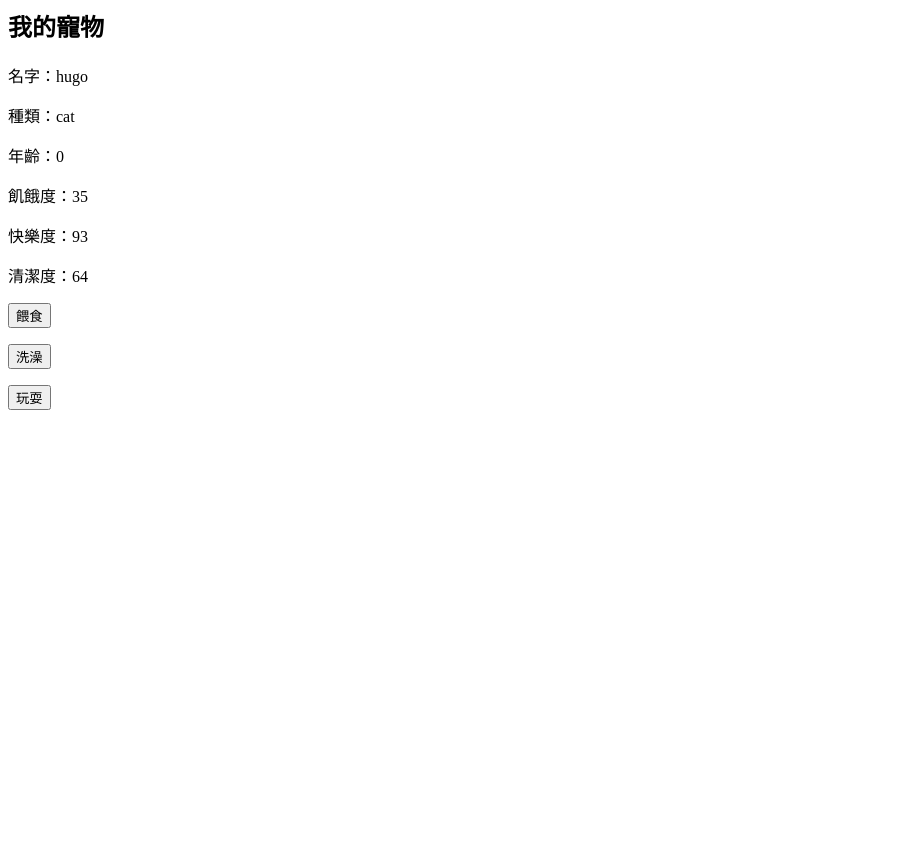
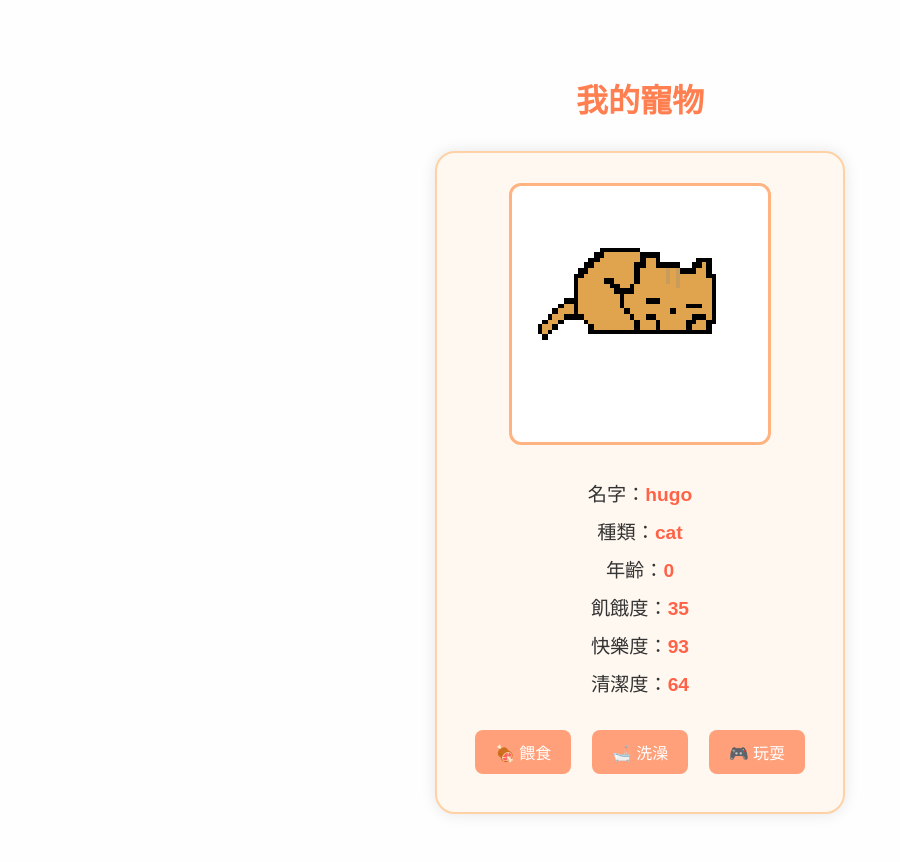
Before and after one commit to Cookieorange735/Web_finalProject, a Django app: page /pet/ in a window 1280 px wide. Shown: the whole page, without its empty margins (0-900 px from the left). Before the commit the page ends 410 px from the top, so only its background shows below. Run offline with Django 5.2, Linux system fonts and the light colour scheme; a user stored in the database is signed in; data comes from the database, SQL or seed files in the repository; both versions use the stored data as it was after the commit.

Commit message:
Add files via upload

```diff
--- a/mypet_project/pets/models.py
+++ b/mypet_project/pets/models.py
@@ -1,7 +1,6 @@
 from django.db import models
 from django.contrib.auth.models import User
 from django.utils import timezone
-import math
 
 class Pet(models.Model):
     owner = models.OneToOneField(User, on_delete=models.CASCADE)
@@ -13,30 +12,18 @@ class Pet(models.Model):
     cleanliness = models.IntegerField(default=50)  # 0 = 髒, 100 = 乾淨
     created_at = models.DateTimeField(auto_now_add=True)
     last_interaction = models.DateTimeField(auto_now=True)
+    last_updated = models.DateTimeField(default=timezone.now)  # <-- 新增欄位
 
     def __str__(self):
         return f"{self.name} ({self.owner.username})"
 
-    def get_time_passed_minutes(self):
+    def update_status(self):
         now = timezone.now()
-        delta = now - self.last_interaction
-        return int(delta.total_seconds() // 60)
-
-    def update_status(self):
-        """根據時間差，更新飢餓、快樂、清潔值"""
-        minutes = self.get_time_passed_minutes()
-        if minutes <= 0:
-            return  # 沒過時間就不更新
-
-        # 每分鐘變動的數值（你可以自訂調整速度）
-        hunger_increase = minutes * 1
-        happiness_decrease = minutes * 0.5
-        cleanliness_decrease = minutes * 0.3
-
-        # 新值的計算
-        self.hunger = min(self.hunger + hunger_increase, 100)
-        self.happiness = max(self.happiness - math.ceil(happiness_decrease), 0)
-        self.cleanliness = max(self.cleanliness - math.ceil(cleanliness_decrease), 0)
-
-        self.last_interaction = timezone.now()
-        self.save()
+        elapsed = (now - self.last_updated).total_seconds() / 60  # 分鐘
+        if elapsed >= 1:
+            decay = int(elapsed)
+            self.hunger = max(0, self.hunger - decay)
+            self.happiness = max(0, self.happiness - decay)
+            self.cleanliness = max(0, self.cleanliness - decay)
+            self.last_updated = now
+            self.save()
--- a/mypet_project/pets/templates/pets/view_pet.html
+++ b/mypet_project/pets/templates/pets/view_pet.html
@@ -1,24 +1,186 @@
+{% load static %}
+<!DOCTYPE html>
+<html>
+<head>
+    <title>我的寵物</title>
+    <style>
+        body {
+            font-family: "Microsoft JhengHei", sans-serif;
+            background-color: #fefefe;
+            color: #333;
+            text-align: center;
+            padding: 40px 20px;
+        }
+
+        h2 {
+            color: #ff7f50;
+            font-size: 2em;
+            margin-bottom: 30px;
+        }
+
+        #pet-container {
+            display: inline-block;
+            background-color: #fff8f0;
+            padding: 30px;
+            border: 2px solid #ffd1a4;
+            border-radius: 20px;
+            box-shadow: 0 0 15px rgba(0,0,0,0.1);
+        }
+
+        #pet-image {
+            width: 256px;
+            height: auto;
+            image-rendering: pixelated;
+            margin-bottom: 20px;
+            border-radius: 12px;
+            border: 3px solid #ffb380;
+            background-color: #fff;
+        }
+
+        .stat {
+            font-size: 1.2em;
+            margin: 10px 0;
+        }
+
+        .stat span {
+            font-weight: bold;
+            color: #ff6347;
+        }
+
+        .button-container {
+            margin-top: 25px;
+        }
+
+        button {
+            background-color: #ffa07a;
+            color: white;
+            border: none;
+            padding: 10px 20px;
+            font-size: 1em;
+            border-radius: 8px;
+            margin: 8px;
+            cursor: pointer;
+            transition: background-color 0.3s;
+        }
+
+        button:hover {
+            background-color: #ff7f50;
+        }
+
+        a {
+            color: #ff6347;
+            text-decoration: none;
+            font-weight: bold;
+        }
+
+        a:hover {
+            text-decoration: underline;
+        }
+    </style>
+</head>
+<body>
     <h2>我的寵物</h2>
+
     {% if pet %}
-    <p>名字：{{ pet.name }}</p>
-    <p>種類：{{ pet.species }}</p>
-    <p>年齡：{{ pet.age }}</p>
-    <p>飢餓度：{{ pet.hunger }}</p>
-    <p>快樂度：{{ pet.happiness }}</p>
-    <p>清潔度：{{ pet.cleanliness }}</p>
+    <div id="pet-container">
+        <img id="pet-image" src="{% static 'img/cat_Walking.gif' %}" alt="pet" />
 
-    <form method="post" action="{% url 'feed_pet' %}">
+        <p class="stat">名字：<span>{{ pet.name }}</span></p>
+        <p class="stat">種類：<span>{{ pet.species }}</span></p>
+        <p class="stat">年齡：<span>{{ pet.age }}</span></p>
+        <p class="stat">飢餓度：<span id="hunger">{{ pet.hunger }}</span></p>
+        <p class="stat">快樂度：<span id="happiness">{{ pet.happiness }}</span></p>
+        <p class="stat">清潔度：<span id="cleanliness">{{ pet.cleanliness }}</span></p>
+
+        <div class="button-container">
+            <form id="feed-form" method="post" action="{% url 'feed_pet' %}" style="display:inline;">
                 {% csrf_token %}
-        <button type="submit">餵食</button>
+                <button type="submit">🍖 餵食</button>
             </form>
-    <form method="post" action="{% url 'clean_pet' %}">
+            <form id="clean-form" method="post" action="{% url 'clean_pet' %}" style="display:inline;">
                 {% csrf_token %}
-        <button type="submit">洗澡</button>
+                <button type="submit">🛁 洗澡</button>
             </form>
-    <form method="post" action="{% url 'play_with_pet' %}">
+            <form id="play-form" method="post" action="{% url 'play_with_pet' %}" style="display:inline;">
                 {% csrf_token %}
-        <button type="submit">玩耍</button>
+                <button type="submit">🎮 玩耍</button>
             </form>
+        </div>
+    </div>
     {% else %}
         <p>你還沒有寵物，<a href="{% url 'adopt_pet' %}">現在領養</a>！</p>
     {% endif %}
+</body>
+
+<script>
+// === 原有 JS 動畫與 AJAX 保留不變 ===
+
+const petImage = document.getElementById("pet-image");
+
+const idleAnimations = ["cat_Walking.gif", "cat_sit.gif", "Cat_Sleep.gif"];
+const actionAnimations = {
+    feed: "cat_Eating.gif",
+    clean: "cat_Washing.gif",
+    play: "cat_box_v2.gif"
+};
+
+let idleInterval = null;
+let isInAction = false;
+
+function startIdleAnimation() {
+    if (idleInterval) clearInterval(idleInterval);
+    function switchIdle() {
+        if (isInAction) return;
+        const random = idleAnimations[Math.floor(Math.random() * idleAnimations.length)];
+        petImage.src = `/static/img/${random}`;
+    }
+    switchIdle();
+    idleInterval = setInterval(switchIdle, 10000);
+}
+
+function playAction(type) {
+    isInAction = true;
+    if (idleInterval) clearInterval(idleInterval);
+    petImage.src = `/static/img/${actionAnimations[type]}`;
+    setTimeout(() => {
+        isInAction = false;
+        startIdleAnimation();
+    }, 5000);
+}
+
+startIdleAnimation();
+
+function setupActionForm(formId, actionType) {
+    const form = document.getElementById(formId);
+    form.addEventListener("submit", function (e) {
+        e.preventDefault();
+        fetch(this.action, {
+            method: "POST",
+            headers: {
+                "X-CSRFToken": "{{ csrf_token }}"
+            }
+        }).then(() => {
+            playAction(actionType);
+            updatePetStatus();
+        });
+    });
+}
+
+setupActionForm("feed-form", "feed");
+setupActionForm("clean-form", "clean");
+setupActionForm("play-form", "play");
+
+function updatePetStatus() {
+    fetch('/status/')
+        .then(response => response.json())
+        .then(data => {
+            document.getElementById("hunger").innerText = data.hunger;
+            document.getElementById("happiness").innerText = data.happiness;
+            document.getElementById("cleanliness").innerText = data.cleanliness;
+        });
+}
+
+setInterval(updatePetStatus, 60000);
+updatePetStatus();
+</script>
+</html>
--- a/mypet_project/pets/urls.py
+++ b/mypet_project/pets/urls.py
@@ -3,13 +3,15 @@ from . import views
 from django.contrib.auth import views as auth_views
 
 urlpatterns = [
+    path('', views.register, name='home'),
     path('register/', views.register, name='register'),
-    path('login/', auth_views.LoginView.as_view(template_name='login.html'), name='login'),
+    path('accounts/login/', auth_views.LoginView.as_view(template_name='login.html'), name='login'),
     path('logout/', auth_views.LogoutView.as_view(next_page='login'), name='logout'),
     path('adopt/', views.adopt_pet, name='adopt_pet'),
     path('pet/', views.view_pet, name='view_pet'),
     path('feed/', views.feed_pet, name='feed_pet'),
     path('clean/', views.clean_pet, name='clean_pet'),
     path('play/', views.play_with_pet, name='play_with_pet'),
-    path('', views.register, name='home'),
+    path('pet/status/', views.pet_status, name='pet_status'),
+    path('status/', views.pet_status, name='pet_status'),
 ]
--- a/mypet_project/pets/views.py
+++ b/mypet_project/pets/views.py
@@ -3,22 +3,22 @@ from django.shortcuts import render, redirect
 from .models import Pet
 from .forms import PetForm
 from django.contrib.auth.decorators import login_required
-from django.shortcuts import get_object_or_404
+from django.http import JsonResponse
+from django.utils import timezone
 
 def register(request):
     if request.method == 'POST':
         form = UserCreationForm(request.POST)
         if form.is_valid():
             form.save()
-            return redirect('login')  # 註冊成功跳轉登入頁
+            return redirect('login')
     else:
         form = UserCreationForm()
     return render(request, 'registration/register.html', {'form': form})
 
 def adopt_pet(request):
     if hasattr(request.user, 'pet'):
-        return redirect('view_pet')  # 已經有寵物就不能再養了
-
+        return redirect('view_pet')
     if request.method == 'POST':
         form = PetForm(request.POST)
         if form.is_valid():
@@ -32,12 +32,14 @@ def adopt_pet(request):
 
 @login_required
 def view_pet(request):
-    pet = getattr(request.user, 'pet', None)
+    pet = request.user.pet
+    pet.update_status()
     return render(request, 'pets/view_pet.html', {'pet': pet})
 
 @login_required
 def feed_pet(request):
     pet = request.user.pet
+    pet.update_status()
     pet.hunger = max(pet.hunger - 20, 0)
     pet.happiness = min(pet.happiness + 5, 100)
     pet.save()
@@ -46,6 +48,7 @@ def feed_pet(request):
 @login_required
 def clean_pet(request):
     pet = request.user.pet
+    pet.update_status()
     pet.cleanliness = min(pet.cleanliness + 20, 100)
     pet.save()
     return redirect('view_pet')
@@ -53,12 +56,37 @@ def clean_pet(request):
 @login_required
 def play_with_pet(request):
     pet = request.user.pet
+    pet.update_status()
     pet.happiness = min(pet.happiness + 10, 100)
     pet.hunger = min(pet.hunger + 10, 100)
+    pet.cleanliness = max(pet.cleanliness - 10, 0)
     pet.save()
     return redirect('view_pet')
 
+def update_pet_status(pet):
+    now = timezone.now()
+    elapsed = (now - pet.last_updated).total_seconds() // 60  # 每分鐘更新一次
+
+    if elapsed >= 1:
+        minutes = int(elapsed)
+        pet.hunger = min(pet.hunger + minutes * 1, 100)
+        pet.happiness = max(pet.happiness - minutes * 1, 0)
+        pet.cleanliness = max(pet.cleanliness - minutes * 1, 0)
+        pet.last_updated = now
+        pet.save()
+
+@login_required
+def view_pet(request):
+    pet = request.user.pet
+    update_pet_status(pet)
+    return render(request, 'pets/view_pet.html', {'pet': pet})
+
+@login_required
 def pet_status(request):
-    pet = Pet.objects.get(owner=request.user)
-    pet.update_status()  # 每次查詢狀態時自動更新
-    return render(request, "pet_status.html", {"pet": pet})
+    pet = request.user.pet
+    update_pet_status(pet)
+    return JsonResponse({
+        'hunger': pet.hunger,
+        'happiness': pet.happiness,
+        'cleanliness': pet.cleanliness
+    })
```
Also changed, not shown: mypet_project/static/css/pet.css (added, +53 -0 lines), mypet_project/db.sqlite3, mypet_project/pets/migrations/0002_remove_pet_last_interaction_pet_last_updated.py (added), mypet_project/pets/migrations/0003_pet_last_interaction.py (added), mypet_project/static/img/Cat_Sleep.gif (added), mypet_project/static/img/cat_Eating.gif (added), mypet_project/static/img/cat_Walking.gif (added), mypet_project/static/img/cat_Washing.gif (added), mypet_project/static/img/cat_box_v2.gif (added), mypet_project/static/img/cat_sit.gif (added). Lines whose indentation alone changed are shown as unchanged.
